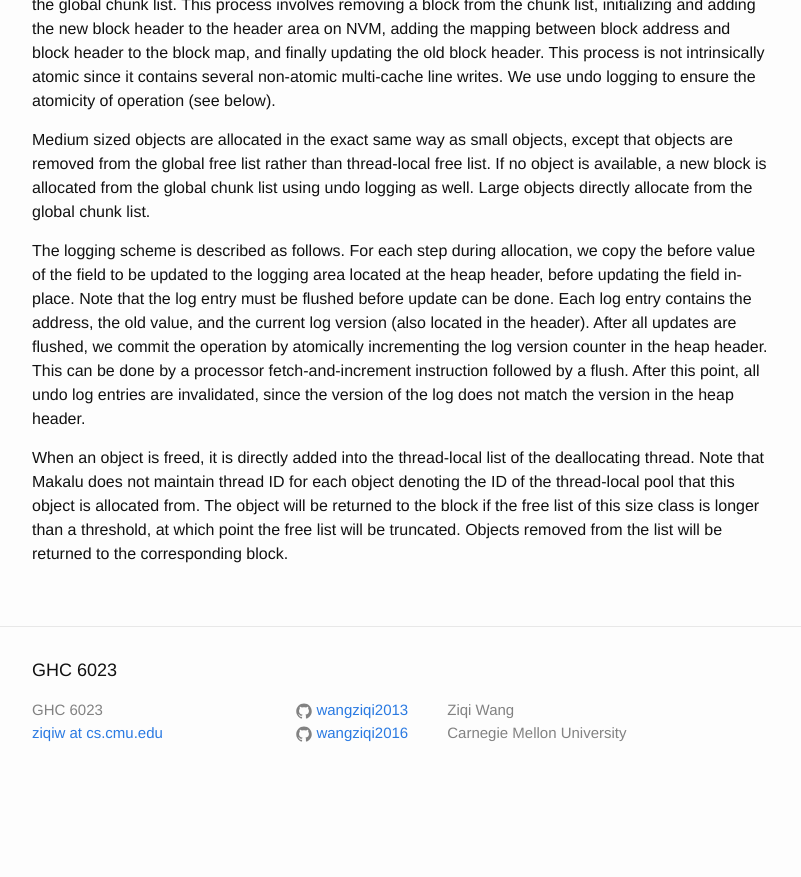
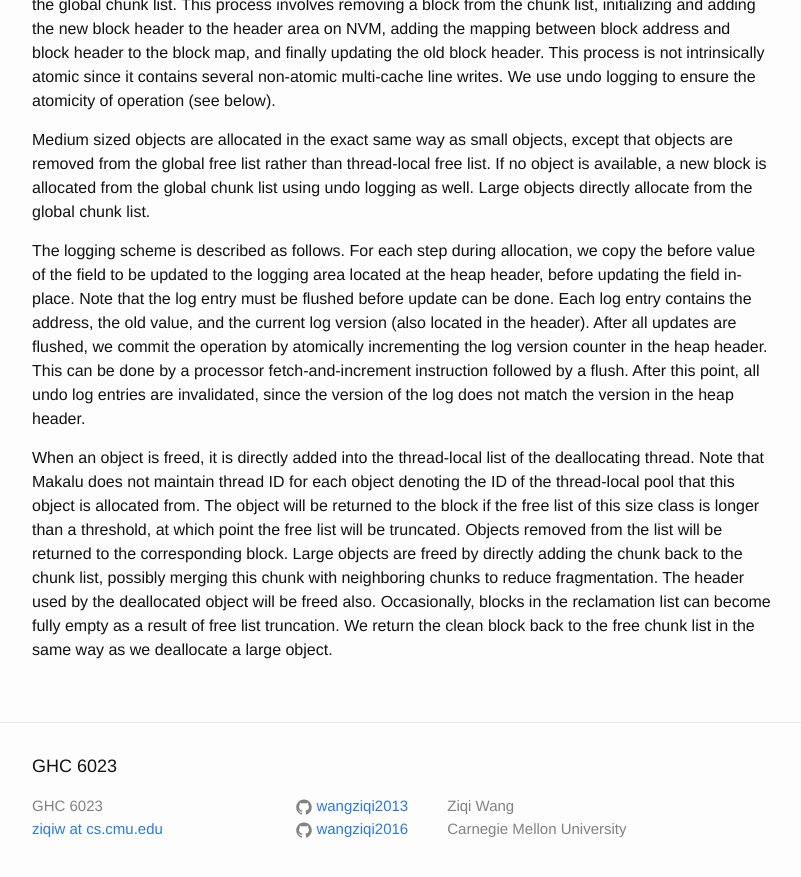
Before and after one commit to wangziqi2013/wangziqi2013.github.io, a Jekyll site: the page built from _posts/2019-11-18-makalu.markdown, in a window 1280 px wide and 900 px high, scrolled down 3373 px. Shown: the top 877 px of the window, without its empty margins (238-1039 px from the left). Built offline with Jekyll 4.4.1, drawn with Linux system fonts in a browser that asks for light colours; before the commit the page ends 4177 px from its top, so only the background shows below that.

Commit message:
Adding block return

```diff
--- a/_posts/2019-11-18-makalu.markdown
+++ b/_posts/2019-11-18-makalu.markdown
@@ -139,3 +139,7 @@ When an object is freed, it is directly added into the thread-local list of the
 does not maintain thread ID for each object denoting the ID of the thread-local pool that this object is allocated
 from. The object will be returned to the block if the free list of this size class is longer than a threshold, at
 which point the free list will be truncated. Objects removed from the list will be returned to the corresponding block.
+Large objects are freed by directly adding the chunk back to the chunk list, possibly merging this chunk with neighboring
+chunks to reduce fragmentation. The header used by the deallocated object will be freed also.
+Occasionally, blocks in the reclamation list can become fully empty as a result of free list truncation. We return the
+clean block back to the free chunk list in the same way as we deallocate a large object.
```
